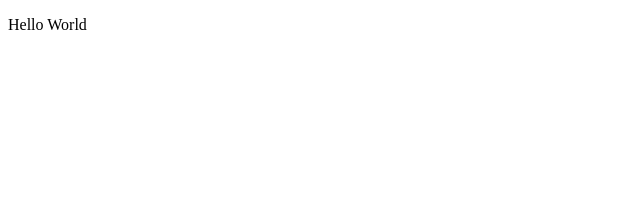
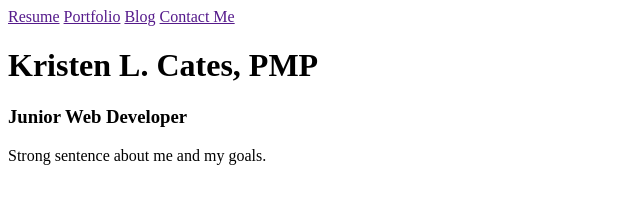
Before and after one commit to kcates81/kcates81.github.io, a plain HTML site: page index.html in a window 1280 px wide. Shown: the whole page, without its empty margins (0-640 px from the left). Drawn offline with Linux system fonts and the light colour scheme.

Commit message:
added basic html elements to my homepage

```diff
--- a/index.html
+++ b/index.html
@@ -2,9 +2,22 @@
 <html>
     <head>
         <meta charset="UTF-8">
-        <title>Hello World</title>
+        <title>Kristen L. Cates, PMP</title>
     </head>
     <body>
-        <p>Hello World</p>
+        <div>
+            <nav>
+                <a href="">Resume</a>
+                <a href="">Portfolio</a>
+                <a href="">Blog</a>
+                <a href="">Contact Me</a>
+            </nav>
+        </div>
+        <div>
+            <h1>Kristen L. Cates, PMP</h1>
+            <h3>Junior Web Developer</h3>
+            <p>Strong sentence about me and my goals.</p>
+        </div>
+
     </body>
 </html>
```
